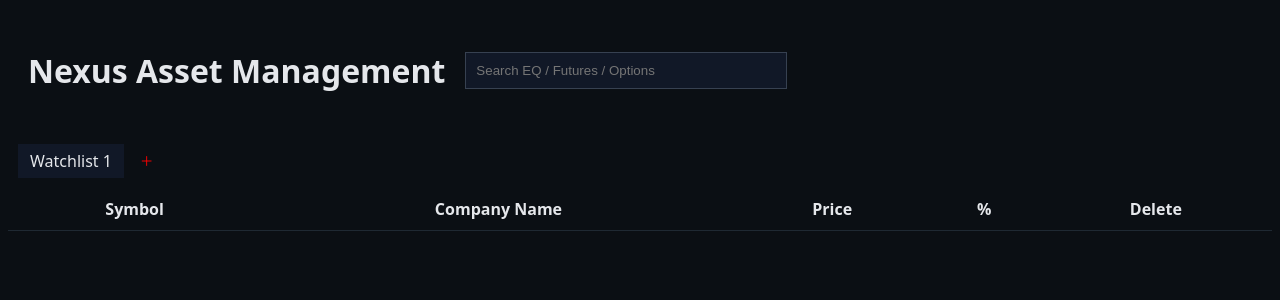
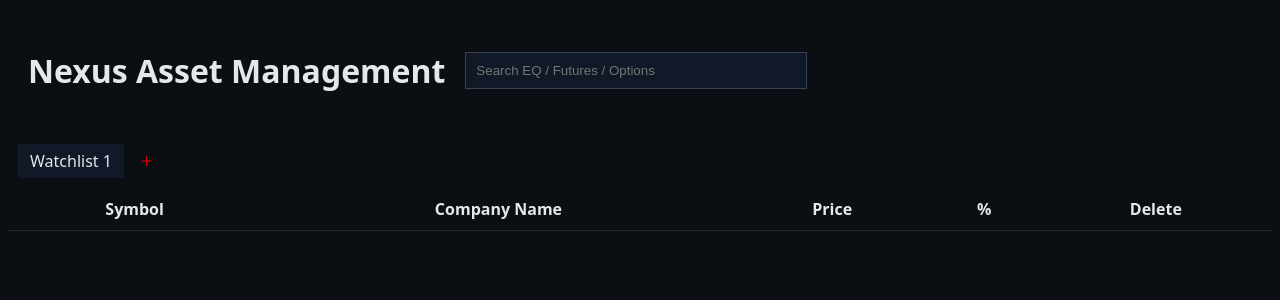
Before and after one commit to mrchopzy-ui/kotak-watchlist, a Flask app: page / in a window 1280 px wide. Shown: the top 300 px of the page. Run offline with Flask 3, Linux system fonts and the light colour scheme; data comes from the database, SQL or seed files in the repository; data that the repository does not hold is empty; parts of the project's set-up code (start-up, migrations or seed data) failed here and were passed over.

Commit message:
Update style.css

```diff
--- a/static/style.css
+++ b/static/style.css
@@ -16,13 +16,13 @@ input {
     background:#111827;
     color:white;
     border:1px solid #374151;
-    width:300px;
+    width:320px;
 }
 
 #suggestions {
     position:absolute;
     background:#020617;
-    width:300px;
+    width:320px;
     z-index:10;
 }
 
@@ -61,6 +61,7 @@ th,td {
 tr:hover {
     background:#020617;
 }
+
 button {
     background:none;
     border:none;
```
